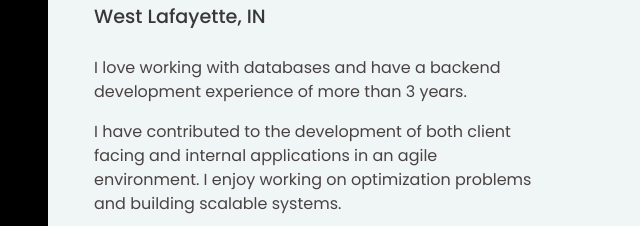
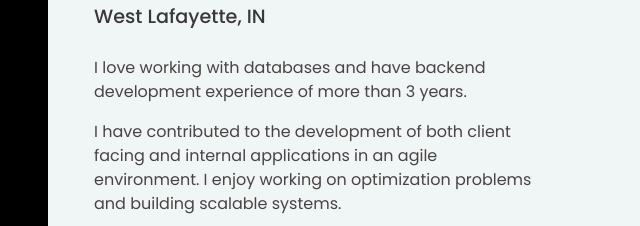
Before and after one commit to pandeyshubham25/pandeyshubham25.github.io, a plain HTML site: page index.html in a window 1280 px wide. Shown: the part 135-361 px from the top of the page, 224-864 px from the left. Drawn offline with nearby package versions, Linux system fonts and the light colour scheme.

Commit message:
Changing the intro text

```diff
--- a/index.html
+++ b/index.html
@@ -84,7 +84,7 @@
             <div class="col-sm-6">
               <h1 id="profile-name">Shubham Pandey</h1>
               <h2 id="section-header2">West Lafayette, IN</h2>
-              <p id="section-content1">I love working with databases and have a backend development experience of more than 3 years.</p>
+              <p id="section-content1">I love working with databases and have backend development experience of more than 3 years.</p>
               <p id="section-content1">I have contributed to the development of both client facing and internal applications in an agile environment. I enjoy working on optimization problems and building scalable systems.</p>
               <p id="section-content1">I am currently a graduate student at Purdue University pursuing MS in CS with focus on subjects related to backend developmet. I also have experience as a Teaching Assistant for courses including Information Systems and Data Structures.</p>
 
@@ -706,6 +706,7 @@
   <script src="https://cdnjs.cloudflare.com/ajax/libs/popper.js/1.12.9/umd/popper.min.js" integrity="sha384-ApNbgh9B+Y1QKtv3Rn7W3mgPxhU9K/ScQsAP7hUibX39j7fakFPskvXusvfa0b4Q" crossorigin="anonymous"></script>
   <script src="https://maxcdn.bootstrapcdn.com/bootstrap/4.0.0/js/bootstrap.min.js" integrity="sha384-JZR6Spejh4U02d8jOt6vLEHfe/JQGiRRSQQxSfFWpi1MquVdAyjUar5+76PVCmYl" crossorigin="anonymous"></script>
 
+
   <!-- Custom JS -->
   <script src="assets/js/main.js"></script>
 </body>
```
